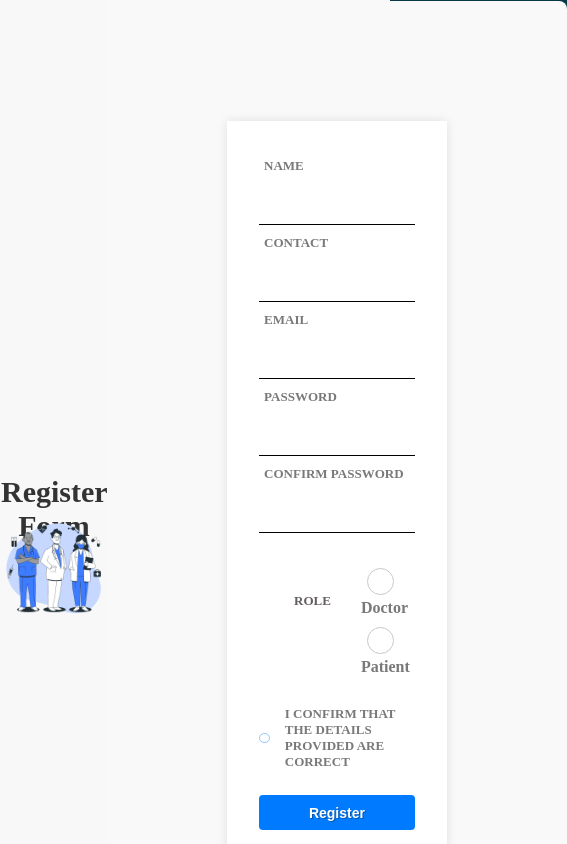
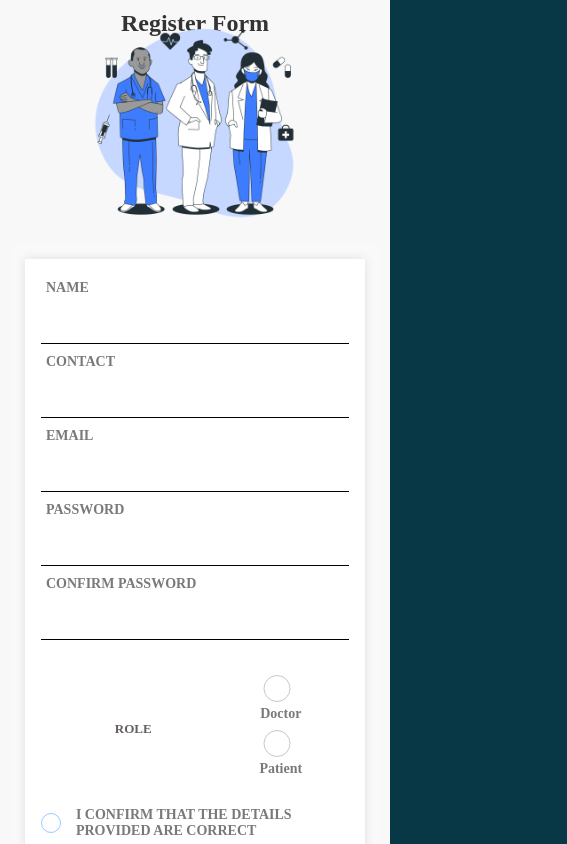
Before and after one commit to upes-open/OSoC-24-Health-Reserve, a React (Vite) app in the folder frontend/: page /register in a window 390 px wide. Shown: the top 844 px of the page, 567 px wide, since content can reach past the window. Built offline with nearby package versions, Linux system fonts and the light colour scheme; a web font is replaced by a local one.

Commit message:
Fixes #94:UI improvement

```diff
--- a/frontend/src/components/Home/Home.css
+++ b/frontend/src/components/Home/Home.css
@@ -71,3 +71,57 @@ body, html {
   font-size: 0.8rem;
   margin-top: 20px;
 }
+
+
+
+@media (max-width: 1024px) and (min-width: 768px) {
+  .content {
+    padding: 15px; /* Adjust padding for smaller screens */
+  }
+
+  .content h1 {
+    font-size: 2rem; /* Adjust heading size */
+  }
+
+  .content p {
+    font-size: 1rem; /* Adjust paragraph size */
+  }
+
+  .button {
+    font-size: 0.9rem; /* Adjust button font size */
+    padding: 8px 18px; /* Adjust button padding */
+  }
+}
+
+/* For mobile devices (screen width 767px and below) */
+@media (max-width: 767px) {
+  .home-container {
+    padding: 10px; /* Add padding for small screens */
+  }
+
+  .content {
+    padding: 10px; /* Reduce padding for small screens */
+  }
+
+  .content h1 {
+    font-size: 1.8rem; /* Adjust heading size */
+  }
+
+  .content p {
+    font-size: 0.9rem; /* Adjust paragraph size */
+  }
+
+  .button {
+    font-size: 0.8rem; /* Adjust button font size */
+    padding: 8px 15px; /* Adjust button padding */
+    margin: 5px; /* Adjust button margin */
+  }
+
+  .button-row {
+    flex-direction: column; /* Stack buttons vertically */
+  }
+
+  .copyright {
+    font-size: 0.7rem; /* Adjust copyright text size */
+  }
+}
--- a/frontend/src/components/Login-page/Login.css
+++ b/frontend/src/components/Login-page/Login.css
@@ -1,16 +1,14 @@
-/*
+/* Resetting margins */
 * {
     margin: auto;
-
-    /* box-sizing: border-box; Ensure box-sizing consistency
-}*/
+    /* box-sizing: border-box; Ensure box-sizing consistency */
+}
 
 body {
     display: flex;
     flex-direction: column;
-
     min-height: 120vh;
-  }
+}
 
 /* Container styles */
 .hospital-login-container {
@@ -32,22 +30,16 @@ body {
     max-width: 400px;
     width: 70%;
     box-shadow: 0 4px 8px rgba(0, 4, 0, 0.1);
-
     margin-bottom: 15%;
     margin-top: 15%;
-    /* margin-right: 50px;   */
     margin-left: 50px;
 }
-
-
 
 .login-form {
     display: flex;
     flex-direction: column;
-    align-items: right;
-    justify-content: right;
-
-
+    align-items: flex-end;
+    justify-content: flex-end;
 }
 
 .form-group {
@@ -57,16 +49,13 @@ body {
 .form-group label {
     font-weight: bold; /* Bring back bold for labels */
     width: 400px;
-     /* Add margin bottom for spacing */
+    /* Add margin bottom for spacing */
     /* color: #d22323; Default text color */
-
 }
 
 .form-group input {
-     /* Full width input */
-     /* Adjusted padding */
     border: none;
-    border-bottom: 1px solid black ; /* Bottom border */
+    border-bottom: 1px solid black; /* Bottom border */
     transition: border-color 0.3s ease;
     background-color: transparent; /* Transparent background */
     color: #5e5c5c; /* Default text color */
@@ -137,7 +126,6 @@ body {
     max-width: 70%;
     height: 10%;
     padding-left: 15%;
-
     /* border-radius: 8px; */
     /* display: block; */
 }
@@ -254,9 +242,37 @@ body {
         width: auto; /* Allow label to adjust width */
     }
 
-
     .login-form {
         align-items: center; /* Center the form on smaller screens */
         justify-content: center; /* Center the form on smaller screens */
     }
 }
+
+/* Additional media query for mobile devices (480px and below) */
+@media (max-width: 480px) {
+    .hospital-login-content {
+        width: 95%;
+        padding: 20px;
+    }
+
+    .form-group label {
+        font-size: 14px;
+    }
+
+    .form-group input {
+        font-size: 14px;
+    }
+
+    .login-button {
+        font-size: 14px;
+        padding: 8px;
+    }
+
+    .signup-link {
+        font-size: 14px;
+    }
+
+    .forgot-password {
+        font-size: 14px;
+    }
+}
--- a/frontend/src/components/Register-page/Register.css
+++ b/frontend/src/components/Register-page/Register.css
@@ -4,22 +4,19 @@
   align-items: center;
   padding: 1px;
   background-color: #f8f8f8;
-
 }
 
 .register-content {
   flex: 1;
   flex-direction: column;
-    align-items: right;
-    justify-content: right;
-
+  align-items: flex-end;
+  justify-content: flex-end;
 }
-
 
 .hospital-register-image {
   flex: 5;
   display: flex;
-  justify-content: right;
+  justify-content: flex-end;
 }
 
 .register-info h2 {
@@ -30,42 +27,27 @@
   text-align: center;
 }
 
-
-
 .hospital-register-image img {
   max-width: 100%;
   height: 100%;
-
-  /* make this move toward right */
-  /* margin-right: -100px; */
   margin-top: -50px;
   background: transparent;
 }
-
 
 .register-form-container {
   flex: 1;
   padding: 120px;
   background-color: #f9f9f9;
-  /* Light background color for the form */
   border-radius: 8px;
   margin-top: auto;
-
-
 }
 
 .register-form {
   max-width: 400px;
-  /* Adjust the maximum width as needed */
-  /* Center the form horizontally */
   padding: 32px;
-  /* Add padding for spacing inside the form */
   background-color: #ffffff;
-  /* White background for the form */
   border-radius: 0px;
-  /* Rounded corners */
   box-shadow: 0 0 10px rgba(0, 0, 0, 0.1);
-  /* Add a subtle box shadow */
 }
 
 .form-group {
@@ -95,58 +77,42 @@
   gap: 5px;
 }
 
-
 .form-group label {
   display: flex;
   align-items: center;
   margin-bottom: 10px;
   padding: 5px;
-  color: rgb(121, 121, 121)
+  color: rgb(121, 121, 121);
 }
 
 .form-group label input[type="checkbox"] {
   padding: 3%;
-
   -webkit-appearance: none;
-  /* Remove default appearance for Safari */
   width: 0px;
-  /* Adjust size of the checkbox */
   height: 0px;
   border: 1px solid #007bff;
-  /* Blue border */
   border-radius: 10px;
   margin-right: 15px;
-  /* Add space between the checkbox and text */
 }
 
 .form-group label input[type="checkbox"]:checked {
   background-color: #007bff;
-  /* Blue background when checked */
   border-color: #007bff;
-  /* Blue border when checked */
 }
 
 .form-group label input[type="checkbox"]::after {
   content: '\2713';
-  /* Unicode character for checkmark */
   font-size: 16px;
-  /* Adjust size of the checkmark */
   color: #fff;
-  /* White color for the checkmark */
   position: absolute;
   top: 50%;
-  /* Position vertically */
   left: 50%;
-  /* Position horizontally */
   transform: translate(-50%, -50%);
-  /* Center the checkmark */
   visibility: hidden;
-  /* Hidden by default */
 }
 
 .form-group label input[type="checkbox"]:checked::after {
   visibility: visible;
-  /* Show the checkmark when checked */
 }
 
 .register-button {
@@ -159,5 +125,105 @@
   cursor: pointer;
   transition: background-color 0.3s;
   margin-top: 10px;
-  /* Add margin top for spacing */
 }
+
+/* Media queries for tablets and phones */
+
+/* Tablets in landscape and portrait mode */
+@media (max-width: 1024px) {
+  .hospital-register-container {
+      flex-direction: column;
+      padding: 20px;
+  }
+
+  .hospital-register-image {
+      margin-bottom: 20px;
+      justify-content: center;
+  }
+
+  .hospital-register-image img {
+      max-width: 80%;
+      height: auto;
+  }
+
+  .register-form-container {
+      padding: 60px;
+      margin-top: 20px;
+  }
+}
+
+/* Phones in landscape and portrait mode */
+@media (max-width: 768px) {
+  .hospital-register-container {
+      flex-direction: column;
+      padding: 20px;
+  }
+
+  .hospital-register-image {
+      margin-bottom: 20px;
+      justify-content: center;
+  }
+
+  .hospital-register-image img {
+      max-width: 70%;
+      height: auto;
+  }
+
+  .register-form-container {
+      padding: 30px;
+      margin-top: 10px;
+  }
+}
+
+/* Additional media query for mobile devices (480px and below) */
+@media (max-width: 480px) {
+  .hospital-register-container {
+      flex-direction: column;
+      padding: 10px;
+  }
+
+  .hospital-register-image {
+      margin-bottom: 10px;
+      justify-content: center;
+  }
+
+  .hospital-register-image img {
+      max-width: 60%;
+      height: auto;
+  }
+
+  .register-form-container {
+      padding: 15px;
+      margin-top: 5px;
+  }
+
+  .register-form {
+      padding: 16px;
+  }
+
+  .register-info h2 {
+      font-size: 24px;
+  }
+
+  .form-group label {
+      font-size: 14px;
+  }
+
+  .form-group input {
+      font-size: 14px;
+      padding: 8px 0px;
+  }
+
+  .form-group2 {
+      font-size: 14px;
+  }
+
+  .register-button {
+      font-size: 14px;
+      padding: 8px;
+  }
+
+  .options {
+      gap: 3px;
+  }
+}
```
Lines whose indentation alone changed are shown as unchanged.
